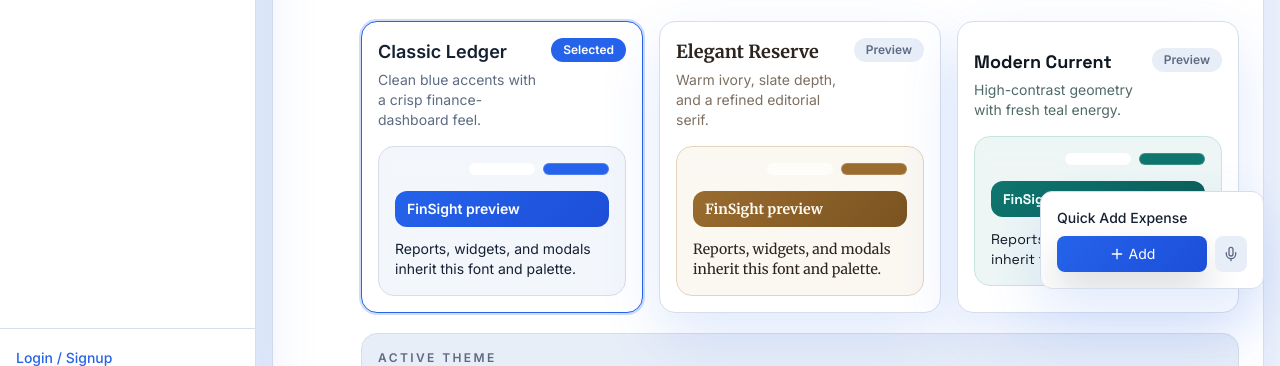
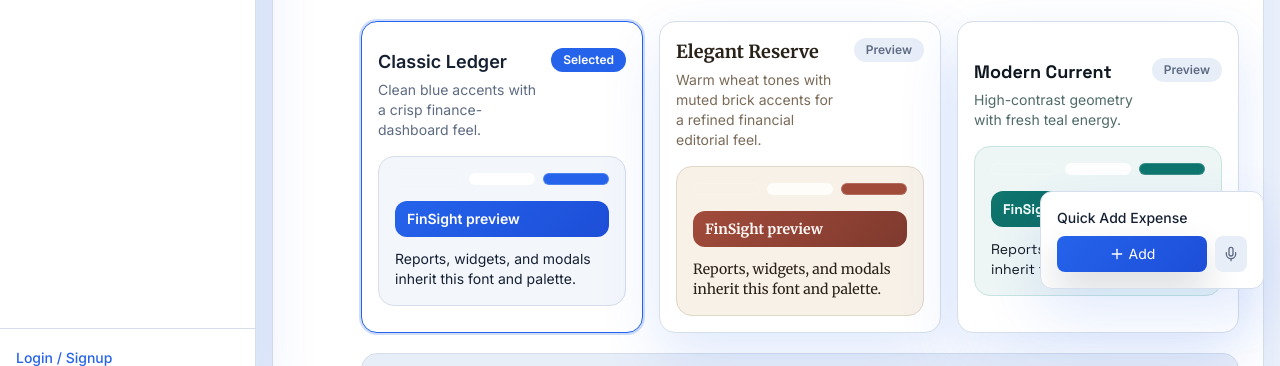
Before and after one commit to nascent-sky/finSight, a React (Vite) app: page /settings in a window 1280 px wide. Shown: the part 415-781 px from the top of the page. Built offline with nearby package versions, Linux system fonts and the light colour scheme; no server answers.

Commit message:
add manifest

```diff
--- a/index.html
+++ b/index.html
@@ -2,9 +2,15 @@
 <html lang="en">
   <head>
     <meta charset="UTF-8" />
-    <link rel="icon" type="image/svg+xml" href="/vite.svg" />
+
+    <link rel="icon" type="image/png" href="/icon-192.png" />
+    <link rel="manifest" href="/manifest.json" />
+
     <meta name="viewport" content="width=device-width, initial-scale=1.0" />
-    <title>finsight-web</title>
+
+    <meta name="theme-color" content="#4f46e5" />
+
+    <title>FinSight</title>
   </head>
   <body>
     <div id="root"></div>
--- a/src/services/themeService.js
+++ b/src/services/themeService.js
@@ -46,36 +46,40 @@ export const themes = {
   elegant: {
   id: "elegant",
   label: "Elegant Reserve",
-    description: "Warm ivory, slate depth, and a refined editorial serif.",
+  description: "Warm wheat tones with muted brick accents for a refined financial editorial feel.",
   fontFamily: '"Merriweather", Georgia, serif',
   colors: {
     light: {
-        background: "#fbf7f1",
+      background: "#f7f1e8",        // wheat paper tone
       surface: "#fffdf9",
-        surfaceMuted: "#f2eadb",
-        text: "#2c241d",
-        muted: "#7d6f61",
-        accent: "#9a6c2f",
-        accentStrong: "#7a5320",
-        accentSoft: "#f6e7c9",
-        accentContrast: "#fffaf2",
-        border: "#e4d4bc",
-        overlay: "rgba(31, 24, 19, 0.5)",
-        shadow: "0 24px 60px rgba(122, 83, 32, 0.12)",
+      surfaceMuted: "#efe6d8",
+      text: "#2a2118",
+      muted: "#7a6a58",
+
+      accent: "#a14b3b",            // muted brick red
+      accentStrong: "#7f3a2e",
+      accentSoft: "#f3ded9",
+      accentContrast: "#fff8f6",
+
+      border: "#e2d6c6",
+      overlay: "rgba(36, 26, 20, 0.5)",
+      shadow: "0 24px 60px rgba(161, 75, 59, 0.14)",
     },
     dark: {
-        background: "#16110c",
-        surface: "#1f1913",
-        surfaceMuted: "#2b241d",
-        text: "#f9f1e6",
-        muted: "#c0ab93",
-        accent: "#d6a55c",
-        accentStrong: "#b8853e",
-        accentSoft: "#3a2a16",
-        accentContrast: "#1f1305",
-        border: "#4a3a2a",
-        overlay: "rgba(6, 4, 3, 0.72)",
-        shadow: "0 24px 60px rgba(8, 6, 4, 0.42)",
+      background: "#14110f",
+      surface: "#1c1815",
+      surfaceMuted: "#26211d",
+      text: "#f5eee6",
+      muted: "#b7a79a",
+
+      accent: "#d27c6c",            // softened warm red
+      accentStrong: "#b65f50",
+      accentSoft: "#3a2a25",
+      accentContrast: "#1a120f",
+
+      border: "#3a312b",
+      overlay: "rgba(10, 7, 6, 0.72)",
+      shadow: "0 24px 60px rgba(0, 0, 0, 0.45)",
     },
   },
 },
```
Also changed, not shown: public/manifest.json (added), 1 other file (tests, documents, lock files or other folders). Lines whose indentation alone changed are shown as unchanged.
